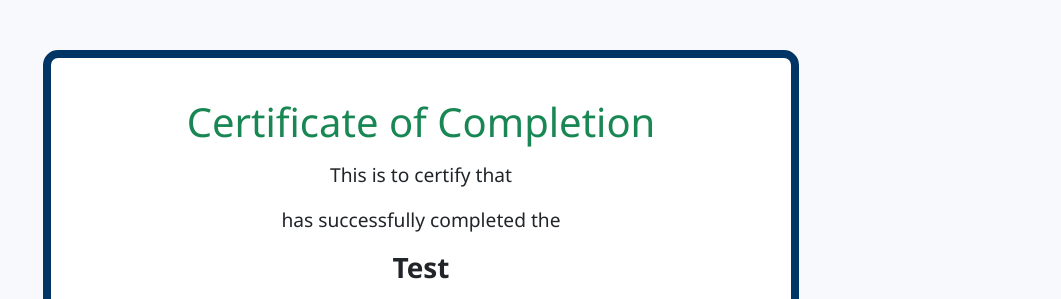
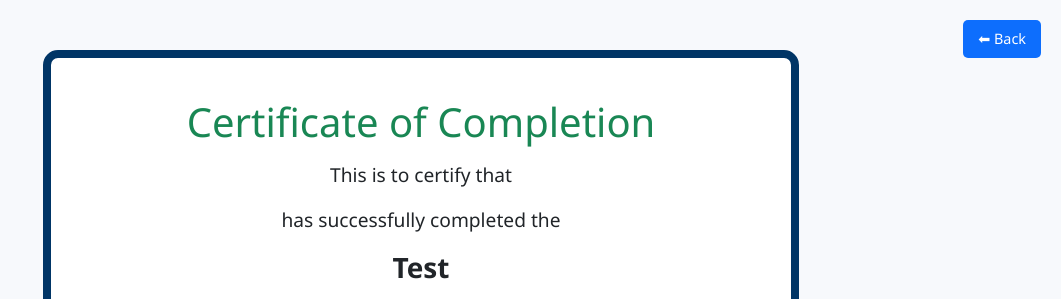
Before and after one commit to namminarasimhamurthy/online-examination-system, a Django app: page /result/ in a window 1280 px wide. Shown: the top 299 px of the page, without its empty margins (219-1280 px from the left). Run offline with Django 5.2, Linux system fonts and the light colour scheme.

Commit message:
result.html

```diff
--- a/templates/result.html
+++ b/templates/result.html
@@ -12,6 +12,21 @@
       font-family: 'Segoe UI', sans-serif;
     }
 
+    .back-btn {
+      position: absolute;
+      top: 20px;
+      right: 20px;
+      background-color: #0d6efd;
+      color: white;
+      text-decoration: none;
+      padding: 8px 15px;
+      border-radius: 5px;
+      font-size: 0.9rem;
+    }
+    .back-btn:hover {
+      background-color: #0b5ed7;
+    }
+
     .certificate {
       width: 59%;
       margin: 50px auto;
@@ -24,7 +39,7 @@
 
     .certificate h1 {
       font-size: 2.5rem;
-      color: #198754; /* ✅ Green color for the title */
+      color: #198754;
     }
 
     .certificate p {
@@ -51,6 +66,7 @@
     .btn-download:hover {
       background-color: #157347;
     }
+
     @media (max-width: 576px) {
       .certificate {
         padding: 20px;
@@ -68,10 +84,17 @@
         padding: 8px 20px;
         font-size: 0.9rem;
       }
+      .back-btn {
+        font-size: 0.8rem;
+        padding: 6px 12px;
+      }
     }
   </style>
 </head>
 <body>
+
+<!-- Back Button -->
+<a href="{% url 'dashboard' %}" class="back-btn">⬅ Back</a>
 
 <div class="certificate" id="certificate-card">
   <h1>Certificate of Completion</h1>
@@ -81,9 +104,9 @@
   <h3><strong>{{ course_name }} Test</strong></h3>
   <p>with a score of <strong>{{ score }}/{{ total }}</strong></p>
 
-
-<div class="btn-group-container">
-  <button class="btn btn-download" onclick="downloadCard()">Download Certificate</button>
+  <div class="btn-group-container">
+    <button class="btn btn-download" onclick="downloadCard()">Download Certificate</button>
+  </div>
 </div>
 
 <!-- html2canvas CDN -->
```
